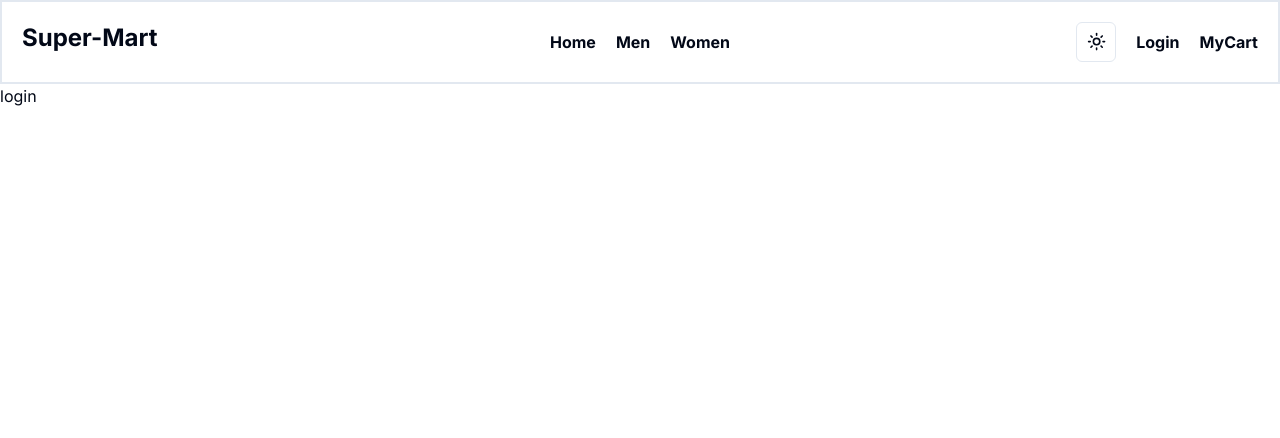
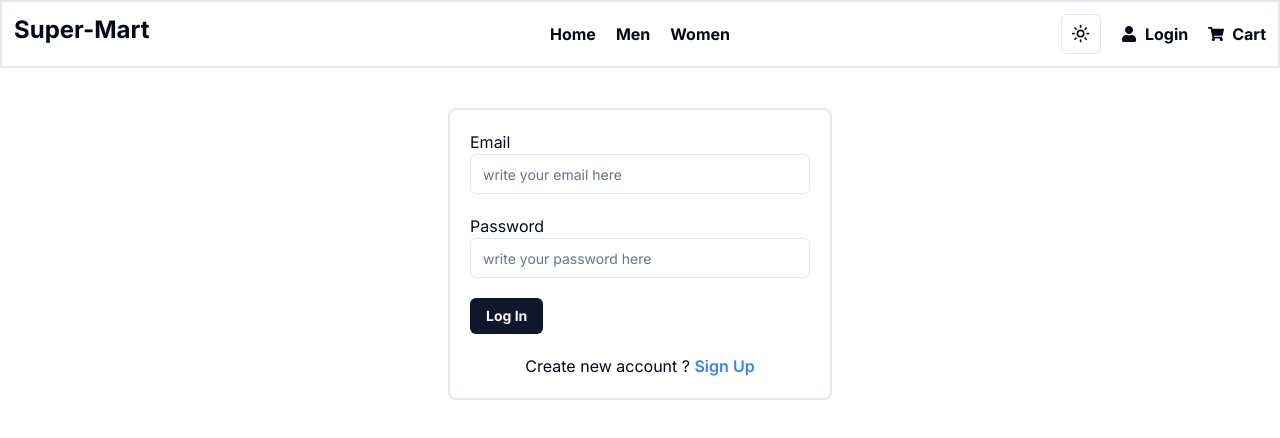
Before and after one commit to DeepakVats123/Super-Mart-FullStack, a Next.js app in the folder frontend/: page /login in a window 1280 px wide. Shown: the top 438 px of the page. Built offline with nearby package versions, Linux system fonts and the light colour scheme.

Commit message:
Login and signup page added

```diff
--- a/frontend/package.json
+++ b/frontend/package.json
@@ -18,6 +18,7 @@
     "next-themes": "^0.3.0",
     "react": "^18",
     "react-dom": "^18",
+    "react-icons": "^5.2.1",
     "tailwind-merge": "^2.4.0",
     "tailwindcss-animate": "^1.0.7"
   },
--- a/frontend/src/app/login/page.tsx
+++ b/frontend/src/app/login/page.tsx
@@ -1,8 +1,28 @@
-import React from 'react'
+'use client'
+import React from 'react';
+import { Input } from "@/components/ui/input"
+import { Button } from '@/components/ui/button';
+
+import Link from 'next/link';
+
 
 const Login = () => {
   return (
-    <div>login</div>
+    <div className='border-2 m-auto p-5 mt-10 border-r-2 rounded-lg sm:w-96 w-80' >
+    <form >
+      <label htmlFor="email">Email</label>
+      <Input className='mb-5' type="email" placeholder="write your email here" />
+
+      <label  htmlFor="password">Password</label>
+      <Input type="password" placeholder="write your password here" />
+
+      <Button className='mt-5 h-9 font-bold'>Log In</Button>
+      <br />
+      <div className='text-center mt-5'>
+      <span >Create new account ? <Link className='text-blue-500 font-semibold hover:text-blue-700' href={'/signup'}>Sign Up</Link></span>
+      </div>
+    </form>
+    </div>
   )
 }
 
--- a/frontend/src/app/signup/page.tsx
+++ b/frontend/src/app/signup/page.tsx
@@ -1,8 +1,31 @@
-import React from 'react'
+'use client'
+import React from 'react';
+import { Input } from "@/components/ui/input"
+import { Button } from '@/components/ui/button';
+
+import Link from 'next/link';
+
 
 const SignUpPage = () => {
   return (
-    <div>SignUpPage</div>
+    <div className='border-2 m-auto  p-5 mt-10 border-r-2 rounded-lg sm:w-96 w-80' >
+    <form >
+      <label htmlFor="Name">Name</label>
+      <Input className='mb-5' type="text" placeholder="write your name here" />
+
+      <label htmlFor="email">Email</label>
+      <Input className='mb-5' type="email" placeholder="write your email here" />
+
+      <label  htmlFor="password">Password</label>
+      <Input type="password" placeholder="write your password here" />
+
+      <Button className='mt-5 h-9 font-bold'>Sign Up</Button>
+      <br />
+      <div className='text-center mt-5'>
+      <span >Already an user ? <Link className='text-blue-500 font-semibold hover:text-blue-700' href={'/login'}>Login</Link></span>
+      </div>
+    </form>
+    </div>
   )
 }
 
--- a/frontend/src/components/Navbar.tsx
+++ b/frontend/src/components/Navbar.tsx
@@ -1,14 +1,14 @@
 import React from 'react'
 import { ThemeToggle } from './ThemeToggle'
 import Link from 'next/link'
-import Image from 'next/image'
-import superMartLogo from '../../public/super-mart-logo.png'
+import { FaUser } from "react-icons/fa";
+import { FaShoppingCart } from "react-icons/fa";
 
 
 
 const Navbar = () => {
   return (
-    <div className='grid sm:grid-cols-3 grid-cols-2 gap-5 border-2 p-5 bg-'>
+    <div className='grid sm:grid-cols-3 grid-cols-2 gap-5 border-2 p-3 bg-'>
 
         <div className='text-left sm:col-start-1'>
         <Link href={'/'}>
@@ -24,8 +24,8 @@ const Navbar = () => {
 
         <div className='flex items-center justify-end sm:col-start-3 col-start-2'>
             <ThemeToggle />
-            <Link className='font-bold ml-5 hover:text-blue-400' href={'/login'}>Login</Link>
-            <Link className='font-bold ml-5 hover:text-blue-400' href={'/cart'}>MyCart</Link>
+            <Link className='font-bold ml-5 hover:text-blue-400 flex items-center' href={'/login'}> <FaUser className='mr-2'/> Login</Link>
+            <Link className='font-bold ml-5 hover:text-blue-400 flex items-center' href={'/cart'}><FaShoppingCart className='mr-2' /> Cart</Link>
         </div>
     </div>
   )
--- /dev/null
+++ b/frontend/src/components/ui/input.tsx
@@ -0,0 +1,25 @@
+import * as React from "react"
+
+import { cn } from "@/lib/utils"
+
+export interface InputProps
+  extends React.InputHTMLAttributes<HTMLInputElement> {}
+
+const Input = React.forwardRef<HTMLInputElement, InputProps>(
+  ({ className, type, ...props }, ref) => {
+    return (
+      <input
+        type={type}
+        className={cn(
+          "flex h-10 w-full rounded-md border border-input bg-background px-3 py-2 text-sm ring-offset-background file:border-0 file:bg-transparent file:text-sm file:font-medium placeholder:text-muted-foreground focus-visible:outline-none focus-visible:ring-2 focus-visible:ring-ring focus-visible:ring-offset-2 disabled:cursor-not-allowed disabled:opacity-50",
+          className
+        )}
+        ref={ref}
+        {...props}
+      />
+    )
+  }
+)
+Input.displayName = "Input"
+
+export { Input }
```
Also changed, not shown: 1 other file (tests, documents, lock files or other folders).
